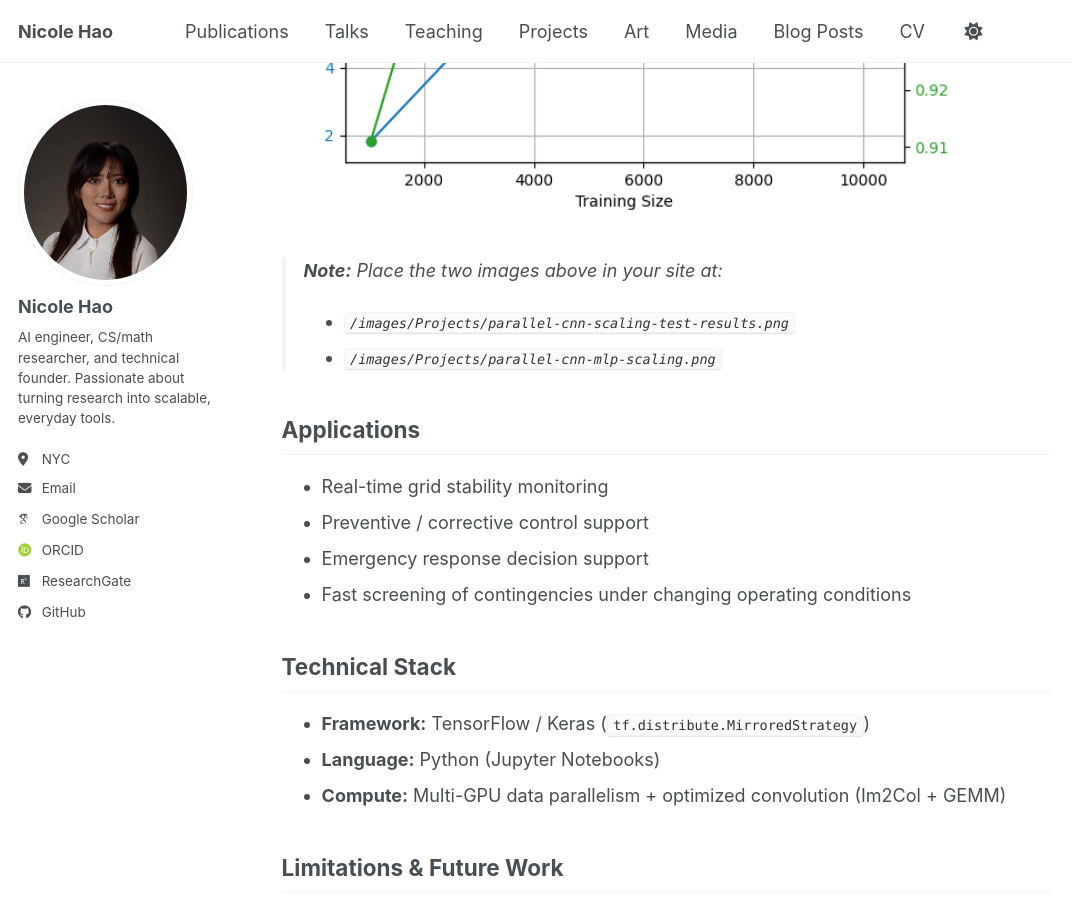
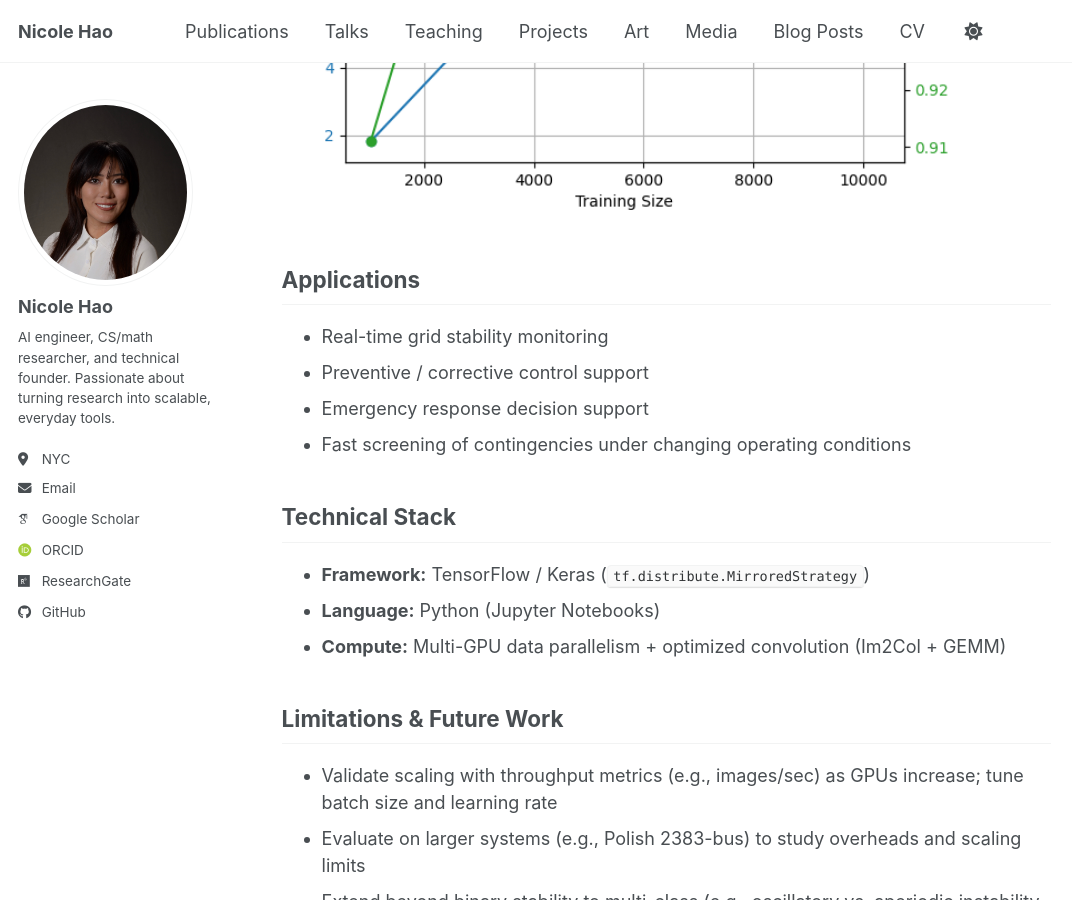
Before and after one commit to nicolehao34/nicolehao34.github.io, a Jekyll site: the page built from _portfolio/parallel-cnn-transient-stability.md, in a window 1280 px wide and 900 px high, scrolled down 3521 px. Shown: the whole window, without its empty margins (0-1072 px from the left). Built offline with Jekyll 4.4.1, drawn with Linux system fonts in a browser that asks for light colours; some web fonts are replaced; a script bundle is joined from its source files by our own code; library files that are not in the unit come from our copies.

Commit message:
Remove image placement notes from parallel CNN transient stability documentation

```diff
--- a/_portfolio/parallel-cnn-transient-stability.md
+++ b/_portfolio/parallel-cnn-transient-stability.md
@@ -76,10 +76,6 @@ Below are scaling experiments showing how training time grows with training set
 
 <img src="/images/Projects/parallel-cnn-mlp-scaling.png" alt="MLP scaling: training time and accuracy vs train size" width="700"/>
 
-> **Note:** Place the two images above in your site at:
-> - `/images/Projects/parallel-cnn-scaling-test-results.png`
-> - `/images/Projects/parallel-cnn-mlp-scaling.png`
-
 ## Applications
 
 - Real-time grid stability monitoring
```
